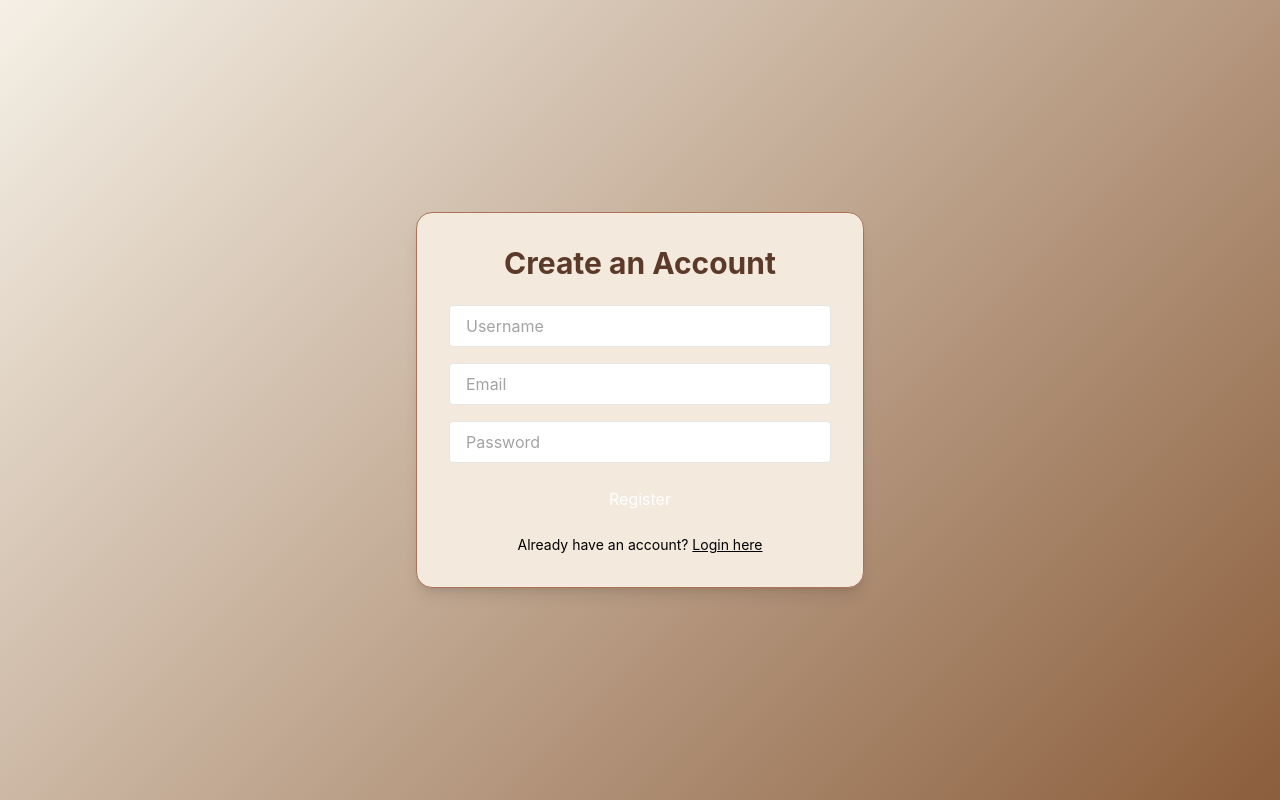
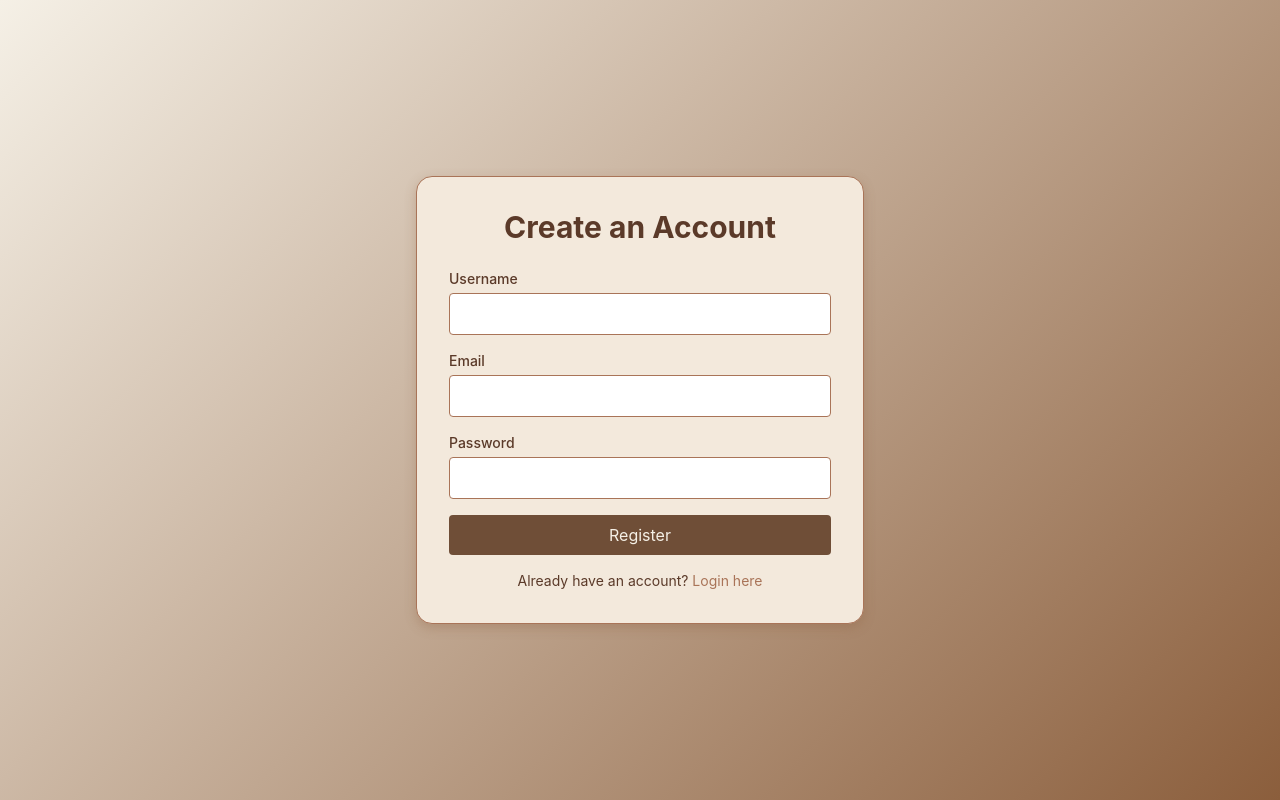
Before and after one commit to Manal137/frontend, a React (Create React App) app: page /register in a window 1280 px wide. Built offline with nearby package versions, Linux system fonts and the light colour scheme; no server answers.

Commit message:
frontend

```diff
--- a/package.json
+++ b/package.json
@@ -11,6 +11,7 @@
     "react-dom": "^19.1.0",
     "react-router-dom": "^7.6.0",
     "react-scripts": "5.0.1",
+    "recharts": "^2.15.3",
     "web-vitals": "^2.1.4"
   },
   "scripts": {
--- a/src/pages/LandingPage.js
+++ b/src/pages/LandingPage.js
@@ -26,7 +26,7 @@ const LandingPage = () => {
       </button>
 
       <h1 className="text-5xl font-bold text-gray-900 mb-4">
-        Welcome, {user?.name || 'User'}!
+       Welcome, {user?.username || 'User'}!
       </h1>
 
       <p className="text-xl text-gray-800 mb-6">
--- a/src/pages/SignupPage.js
+++ b/src/pages/SignupPage.js
@@ -1,172 +1,3 @@
-
-
-
-// import React, { useState } from 'react';
-// import { useNavigate } from 'react-router-dom';
-
-// const SignupPage = () => {
-//   const navigate = useNavigate();
-//   const [form, setForm] = useState({ username: '', email: '', password: '' });
-//   const [error, setError] = useState('');
-
-//   const API_BASE = process.env.REACT_APP_API_BASE_URL || 'http://localhost:5000/api/auth';
-
-//   const handleChange = (e) => {
-//     setForm({ ...form, [e.target.name]: e.target.value });
-//   };
-
-//   const handleSubmit = async (e) => {
-//     e.preventDefault();
-//     setError('');
-
-//     try {
-//       const res = await fetch(`${API_BASE}/register`, {
-//         method: 'POST',
-//         headers: { 'Content-Type': 'application/json' },
-//         body: JSON.stringify(form),
-//       });
-
-//       // Catching non-JSON response before parsing
-//       const contentType = res.headers.get('content-type');
-//       if (!contentType || !contentType.includes('application/json')) {
-//         throw new Error('Invalid server response');
-//       }
-
-//       const data = await res.json();
-
-//       if (!res.ok) {
-//         throw new Error(data.error || 'Registration failed');
-//       }
-
-//       console.log('✅ Registered:', data);
-//       navigate('/login');
-//     } catch (err) {
-//       console.error('❌ Register error:', err);
-//       setError(err.message);
-//     }
-//   };
-
-//   return (
-//     <div
-//       className="min-h-screen flex items-center justify-center px-4"
-//       style={{ background: 'linear-gradient(135deg, #f5f0e6, #8b5e3c)' }}
-//     >
-//       <div
-//         className="w-full max-w-md rounded-2xl p-8 shadow-lg"
-//         style={{
-//           backgroundColor: '#f3e9dc',
-//           border: '1px solid #a97458',
-//           boxShadow: '0 4px 12px rgba(139, 94, 60, 0.3)',
-//         }}
-//       >
-//         <h2 className="text-3xl font-bold text-center mb-6" style={{ color: '#5b3a29' }}>
-//           Create an Account
-//         </h2>
-
-//         <form onSubmit={handleSubmit} className="space-y-4">
-//           <div>
-//             <label htmlFor="username" className="block text-sm font-medium" style={{ color: '#5b3a29' }}>
-//               Username
-//             </label>
-//             <input
-//               type="text"
-//               name="username"
-//               required
-//               value={form.username}
-//               onChange={handleChange}
-//               className="mt-1 block w-full px-4 py-2 rounded focus:outline-none"
-//               style={{
-//                 border: '1px solid #a97458',
-//                 backgroundColor: '#ffffff',
-//                 color: '#5b3a29',
-//               }}
-//             />
-//           </div>
-
-//           <div>
-//             <label htmlFor="email" className="block text-sm font-medium" style={{ color: '#5b3a29' }}>
-//               Email
-//             </label>
-//             <input
-//               type="email"
-//               name="email"
-//               required
-//               value={form.email}
-//               onChange={handleChange}
-//               className="mt-1 block w-full px-4 py-2 rounded focus:outline-none"
-//               style={{
-//                 border: '1px solid #a97458',
-//                 backgroundColor: '#ffffff',
-//                 color: '#5b3a29',
-//               }}
-//             />
-//           </div>
-
-//           <div>
-//             <label htmlFor="password" className="block text-sm font-medium" style={{ color: '#5b3a29' }}>
-//               Password
-//             </label>
-//             <input
-//               type="password"
-//               name="password"
-//               required
-//               value={form.password}
-//               onChange={handleChange}
-//               className="mt-1 block w-full px-4 py-2 rounded focus:outline-none"
-//               style={{
-//                 border: '1px solid #a97458',
-//                 backgroundColor: '#ffffff',
-//                 color: '#5b3a29',
-//               }}
-//             />
-//           </div>
-
-//           {error && (
-//             <p className="text-sm text-center" style={{ color: '#a63e3e' }}>
-//               {error}
-//             </p>
-//           )}
-
-//           <button
-//             type="submit"
-//             className="w-full py-2 rounded transition"
-//             style={{
-//               backgroundColor: '#6f4e37',
-//               color: '#f5f0e6',
-//             }}
-//             onMouseOver={(e) => (e.currentTarget.style.backgroundColor = '#8b5e3c')}
-//             onMouseOut={(e) => (e.currentTarget.style.backgroundColor = '#6f4e37')}
-//           >
-//             Register
-//           </button>
-//         </form>
-
-//         <p className="text-sm text-center mt-4" style={{ color: '#5b3a29' }}>
-//           Already have an account?{' '}
-//           <button
-//             className="hover:underline"
-//             style={{
-//               color: '#a97458',
-//               cursor: 'pointer',
-//               background: 'none',
-//               border: 'none',
-//             }}
-//             onClick={() => navigate('/login')}
-//           >
-//             Login here
-//           </button>
-//         </p>
-//       </div>
-//     </div>
-//   );
-// };
-
-// export default SignupPage;
-
-
-
-
-
 import React, { useState } from 'react';
 import { useNavigate } from 'react-router-dom';
 
@@ -176,7 +7,6 @@ const SignupPage = () => {
   const [error, setError] = useState('');
 
   const API_BASE = process.env.REACT_APP_API_BASE_URL || 'http://localhost:5000';
-
 
   const handleChange = (e) => {
     setForm({ ...form, [e.target.name]: e.target.value });
@@ -214,20 +44,184 @@ const SignupPage = () => {
   };
 
   return (
-    <div className="min-h-screen flex items-center justify-center px-4" style={{ background: 'linear-gradient(135deg, #f5f0e6, #8b5e3c)' }}>
-      <div className="w-full max-w-md rounded-2xl p-8 shadow-lg" style={{ backgroundColor: '#f3e9dc', border: '1px solid #a97458' }}>
-        <h2 className="text-3xl font-bold text-center mb-6" style={{ color: '#5b3a29' }}>Create an Account</h2>
+    <div
+      className="min-h-screen flex items-center justify-center px-4"
+      style={{ background: 'linear-gradient(135deg, #f5f0e6, #8b5e3c)' }}
+    >
+      <div
+        className="w-full max-w-md rounded-2xl p-8 shadow-lg"
+        style={{
+          backgroundColor: '#f3e9dc',
+          border: '1px solid #a97458',
+          boxShadow: '0 4px 12px rgba(139, 94, 60, 0.3)',
+        }}
+      >
+        <h2 className="text-3xl font-bold text-center mb-6" style={{ color: '#5b3a29' }}>
+          Create an Account
+        </h2>
+
         <form onSubmit={handleSubmit} className="space-y-4">
-          <input type="text" name="username" value={form.username} onChange={handleChange} placeholder="Username" required className="w-full px-4 py-2 border rounded" />
-          <input type="email" name="email" value={form.email} onChange={handleChange} placeholder="Email" required className="w-full px-4 py-2 border rounded" />
-          <input type="password" name="password" value={form.password} onChange={handleChange} placeholder="Password" required className="w-full px-4 py-2 border rounded" />
-          {error && <p className="text-sm text-red-600 text-center">{error}</p>}
-          <button type="submit" className="w-full py-2 bg-brown-700 text-white rounded hover:bg-brown-600">Register</button>
+          <div>
+            <label htmlFor="username" className="block text-sm font-medium" style={{ color: '#5b3a29' }}>
+              Username
+            </label>
+            <input
+              type="text"
+              name="username"
+              required
+              value={form.username}
+              onChange={handleChange}
+              className="mt-1 block w-full px-4 py-2 rounded focus:outline-none"
+              style={{
+                border: '1px solid #a97458',
+                backgroundColor: '#ffffff',
+                color: '#5b3a29',
+              }}
+            />
+          </div>
+
+          <div>
+            <label htmlFor="email" className="block text-sm font-medium" style={{ color: '#5b3a29' }}>
+              Email
+            </label>
+            <input
+              type="email"
+              name="email"
+              required
+              value={form.email}
+              onChange={handleChange}
+              className="mt-1 block w-full px-4 py-2 rounded focus:outline-none"
+              style={{
+                border: '1px solid #a97458',
+                backgroundColor: '#ffffff',
+                color: '#5b3a29',
+              }}
+            />
+          </div>
+
+          <div>
+            <label htmlFor="password" className="block text-sm font-medium" style={{ color: '#5b3a29' }}>
+              Password
+            </label>
+            <input
+              type="password"
+              name="password"
+              required
+              value={form.password}
+              onChange={handleChange}
+              className="mt-1 block w-full px-4 py-2 rounded focus:outline-none"
+              style={{
+                border: '1px solid #a97458',
+                backgroundColor: '#ffffff',
+                color: '#5b3a29',
+              }}
+            />
+          </div>
+
+          {error && (
+            <p className="text-sm text-center" style={{ color: '#a63e3e' }}>
+              {error}
+            </p>
+          )}
+
+          <button
+            type="submit"
+            className="w-full py-2 rounded transition"
+            style={{
+              backgroundColor: '#6f4e37',
+              color: '#f5f0e6',
+            }}
+            onMouseOver={(e) => (e.currentTarget.style.backgroundColor = '#8b5e3c')}
+            onMouseOut={(e) => (e.currentTarget.style.backgroundColor = '#6f4e37')}
+          >
+            Register
+          </button>
         </form>
-        <p className="text-sm text-center mt-4">Already have an account? <button onClick={() => navigate('/login')} className="text-brown-600 underline">Login here</button></p>
+
+        <p className="text-sm text-center mt-4" style={{ color: '#5b3a29' }}>
+          Already have an account?{' '}
+          <button
+            className="hover:underline"
+            style={{
+              color: '#a97458',
+              cursor: 'pointer',
+              background: 'none',
+              border: 'none',
+            }}
+            onClick={() => navigate('/login')}
+          >
+            Login here
+          </button>
+        </p>
       </div>
     </div>
   );
 };
 
 export default SignupPage;
+
+
+// import React, { useState } from 'react';
+// import { useNavigate } from 'react-router-dom';
+
+// const SignupPage = () => {
+//   const navigate = useNavigate();
+//   const [form, setForm] = useState({ username: '', email: '', password: '' });
+//   const [error, setError] = useState('');
+
+//   const API_BASE = process.env.REACT_APP_API_BASE_URL || 'http://localhost:5000';
+
+
+//   const handleChange = (e) => {
+//     setForm({ ...form, [e.target.name]: e.target.value });
+//   };
+
+//   const handleSubmit = async (e) => {
+//     e.preventDefault();
+//     setError('');
+
+//     try {
+//       const res = await fetch(`${API_BASE}/api/auth/register`, {
+//         method: 'POST',
+//         headers: { 'Content-Type': 'application/json' },
+//         body: JSON.stringify(form),
+//       });
+
+//       const contentType = res.headers.get('content-type');
+//       if (!contentType || !contentType.includes('application/json')) {
+//         const text = await res.text();
+//         throw new Error(`Invalid server response: ${text}`);
+//       }
+
+//       const data = await res.json();
+
+//       if (!res.ok) {
+//         throw new Error(data.error || 'Registration failed');
+//       }
+
+//       console.log('✅ Registered:', data);
+//       navigate('/login');
+//     } catch (err) {
+//       console.error('❌ Register error:', err);
+//       setError(err.message);
+//     }
+//   };
+
+//   return (
+//     <div className="min-h-screen flex items-center justify-center px-4" style={{ background: 'linear-gradient(135deg, #f5f0e6, #8b5e3c)' }}>
+//       <div className="w-full max-w-md rounded-2xl p-8 shadow-lg" style={{ backgroundColor: '#f3e9dc', border: '1px solid #a97458' }}>
+//         <h2 className="text-3xl font-bold text-center mb-6" style={{ color: '#5b3a29' }}>Create an Account</h2>
+//         <form onSubmit={handleSubmit} className="space-y-4">
+//           <input type="text" name="username" value={form.username} onChange={handleChange} placeholder="Username" required className="w-full px-4 py-2 border rounded" />
+//           <input type="email" name="email" value={form.email} onChange={handleChange} placeholder="Email" required className="w-full px-4 py-2 border rounded" />
+//           <input type="password" name="password" value={form.password} onChange={handleChange} placeholder="Password" required className="w-full px-4 py-2 border rounded" />
+//           {error && <p className="text-sm text-red-600 text-center">{error}</p>}
+//           <button type="submit" className="w-full py-2 bg-brown-700 text-white rounded hover:bg-brown-600">Register</button>
+//         </form>
+//         <p className="text-sm text-center mt-4">Already have an account? <button onClick={() => navigate('/login')} className="text-brown-600 underline">Login here</button></p>
+//       </div>
+//     </div>
+//   );
+// };
+
+// export default SignupPage;
```
Also changed, not shown: src/pages/DashboardPage.js (+61 -4 lines), 1 other file (tests, documents, lock files or other folders).
